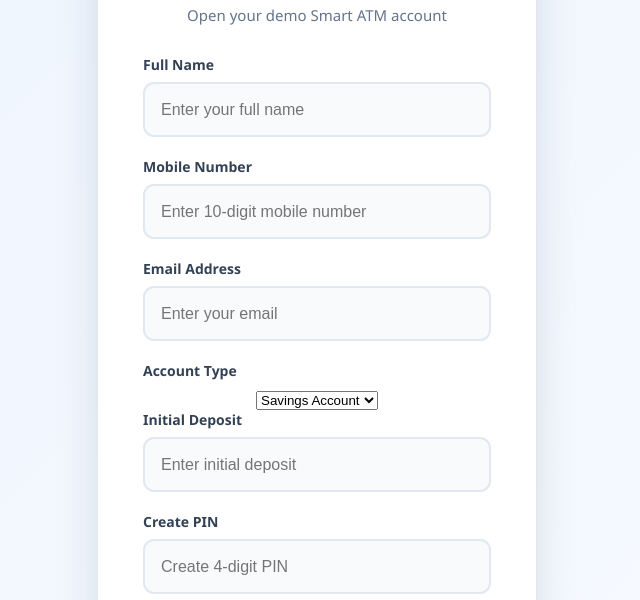
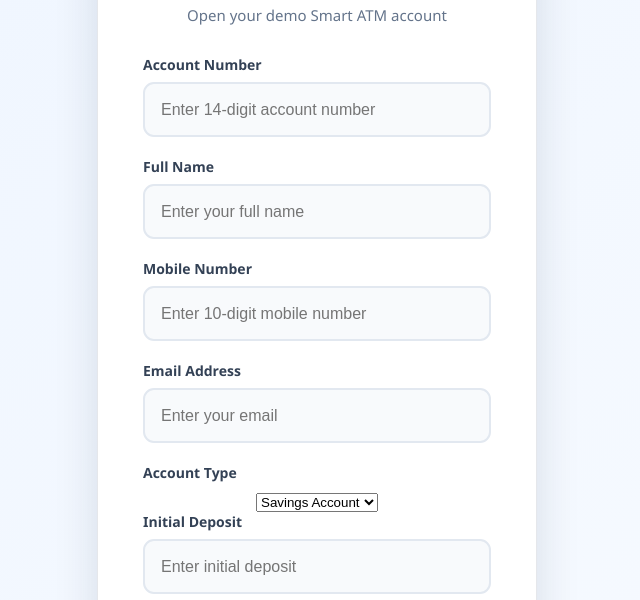
Before and after one commit to gubbalashalininagaveni-cell/smart-atm-banking-system, a plain HTML site: page create-account.html in a window 1280 px wide. Shown: the part 200-800 px from the top of the page, without its empty margins (323-963 px from the left). Drawn offline with Linux system fonts and the light colour scheme.

Commit message:
Update create-account.html

```diff
--- a/create-account.html
+++ b/create-account.html
@@ -17,6 +17,14 @@
         <h1>Create Account</h1>
 
         <p>Open your demo Smart ATM account</p>
+        <label>Account Number</label>
+
+<input
+    type="text"
+    id="newAccountNumber"
+    placeholder="Enter 14-digit account number"
+    maxlength="14"
+>
 
         <label>Full Name</label>
 
```
